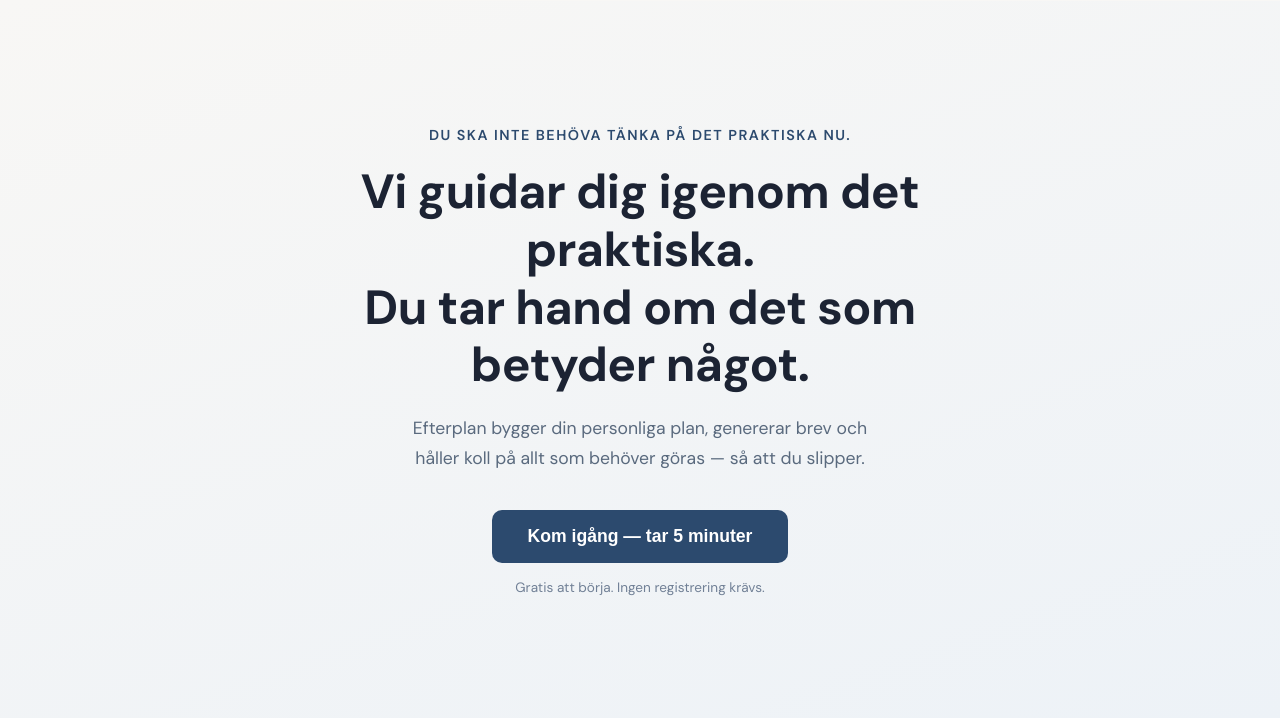
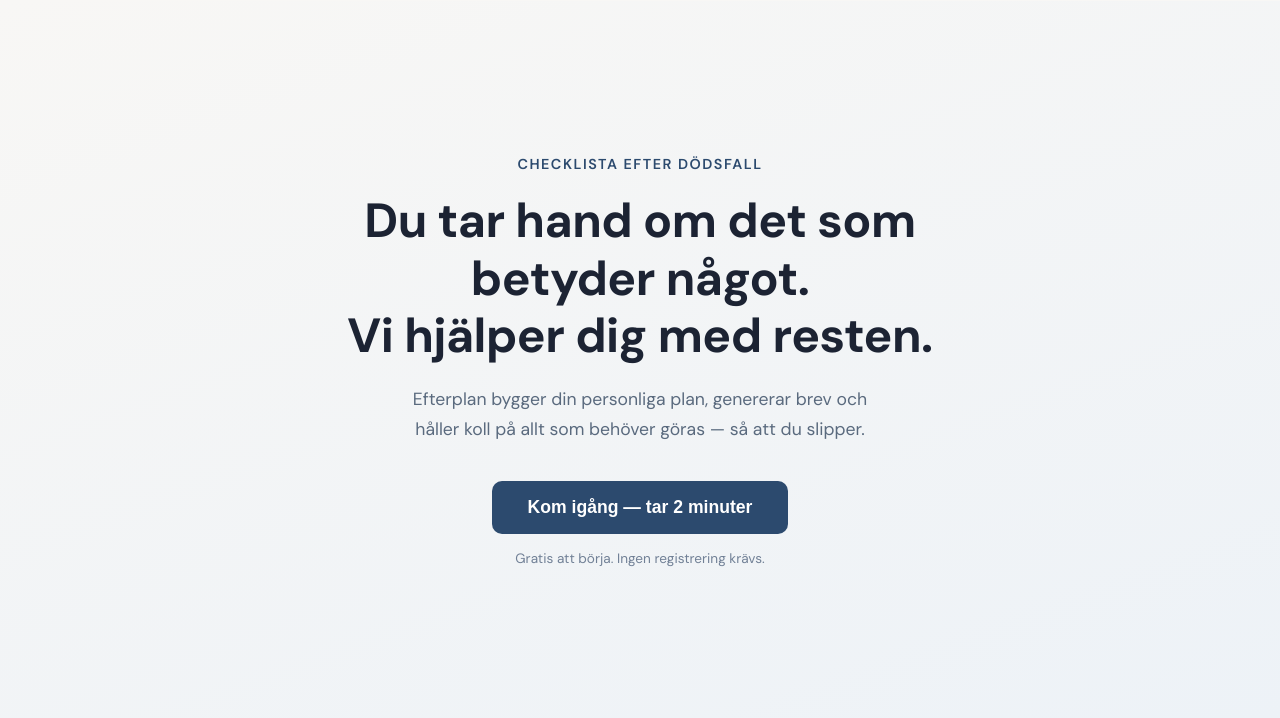
Before and after one commit to joju91/Closure, a plain HTML site: page index.html in a window 1280 px wide. Shown: the part 72-790 px from the top of the page. Drawn offline with Linux system fonts and the light colour scheme.

Commit message:
Revert to 006b1c3 baseline

```diff
--- a/index.html
+++ b/index.html
@@ -36,10 +36,10 @@
   </nav>
   <div class="landing-hero">
     <div class="landing-content">
-      <p class="landing-eyebrow">Du ska inte behöva tänka på det praktiska nu.</p>
-      <h1 class="landing-headline">Vi guidar dig igenom det praktiska.<br>Du tar hand om det som betyder något.</h1>
+      <p class="landing-eyebrow">Checklista efter dödsfall</p>
+      <h1 class="landing-headline">Du tar hand om det som betyder något.<br>Vi hjälper dig med resten.</h1>
       <p class="landing-sub">Efterplan bygger din personliga plan, genererar brev och håller koll på allt som behöver göras — så att du slipper.</p>
-      <button class="btn-primary btn-large" onclick="startOnboarding()">Kom igång — tar 5 minuter</button>
+      <button class="btn-primary btn-large" onclick="startOnboarding()">Kom igång — tar 2 minuter</button>
       <p class="landing-note">Gratis att börja. Ingen registrering krävs.</p>
     </div>
   </div>
```
